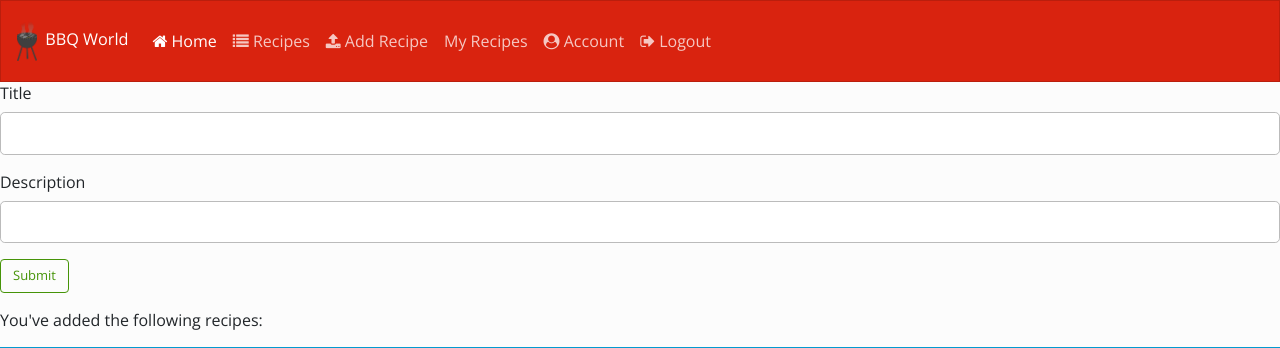
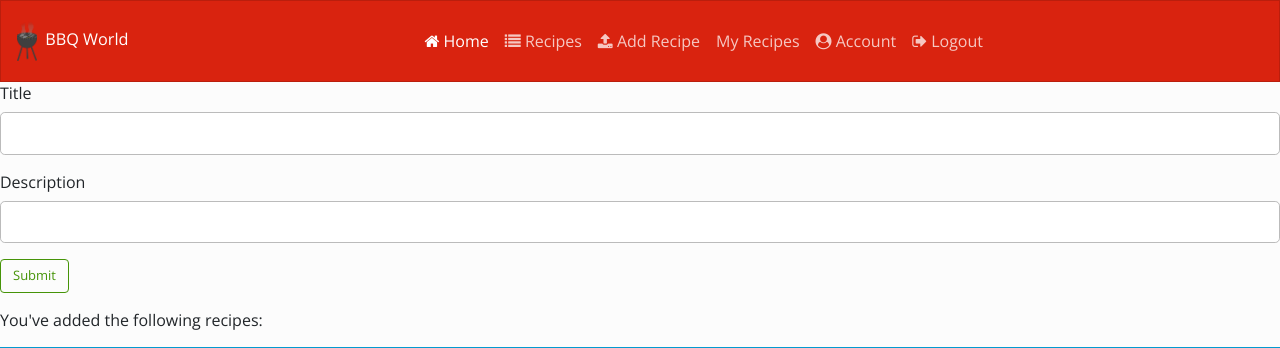
Before and after one commit to Code-Institute-Submissions/3rd-milestone-project, a Flask app: page /account in a window 1280 px wide. Shown: the top 348 px of the page. Run offline with Flask 2, Linux system fonts and the light colour scheme; the visitor is signed in with stand-in values (Sample User, id 1); data that the repository does not hold is empty; some libraries are stand-ins or nearby versions.

Commit message:
Aligned menu items navbar

```diff
--- a/application/templates/base.html
+++ b/application/templates/base.html
@@ -43,8 +43,8 @@
           <span class="navbar-toggler-icon"></span>
         </button>
 
-        <div class="collapse navbar-collapse" id="navbarColor01">
-          <ul class="navbar-nav mr-auto">
+        <div class="collapse navbar-collapse justify-content-center" id="navbarColor01">
+          <ul class="navbar-nav">
             <li class="nav-item active">
               <a class="nav-link" href="{{ url_for('home') }}"
                 ><i class="fa fa-home"></i> Home <span class="sr-only">(current)</span></a
```
